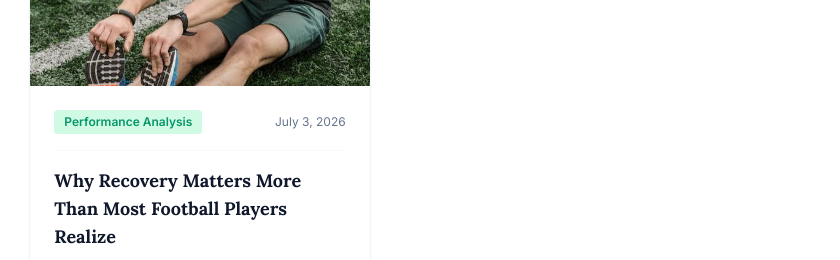
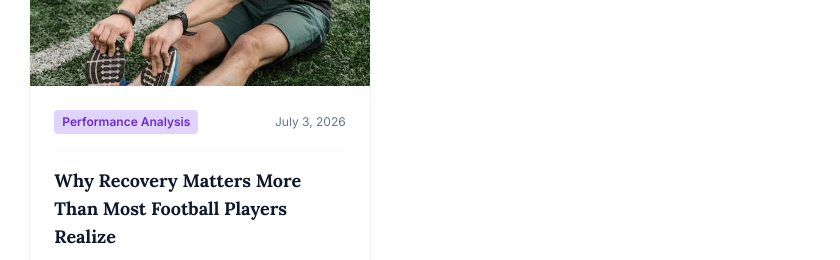
Before and after one commit to hooman-yavari/hooman-yavari.github.io, a website: page articles/index.html in a window 1280 px wide. Shown: the part 688-948 px from the top of the page, 440-1280 px from the left. Drawn offline with nearby package versions, Linux system fonts and the light colour scheme; a script that the page names is missing.

Commit message:
mini update

```diff
--- a/articles/index.html
+++ b/articles/index.html
@@ -350,7 +350,7 @@
                             <!-- Category & Date -->
                             <div class="flex justify-between items-center mb-4 pb-4 border-b border-slate-50">
                                 <span
-                                    class="text-xs font-semibold text-green-dark bg-green-light px-2.5 py-1 rounded">Performance Analysis</span>
+                                    class="text-xs font-semibold text-purple-dark bg-purple-light px-2 py-1 rounded">Performance Analysis</span>
                                 <time class="text-xs text-slate-500">July 3, 2026</time>
                             </div>
 
```
